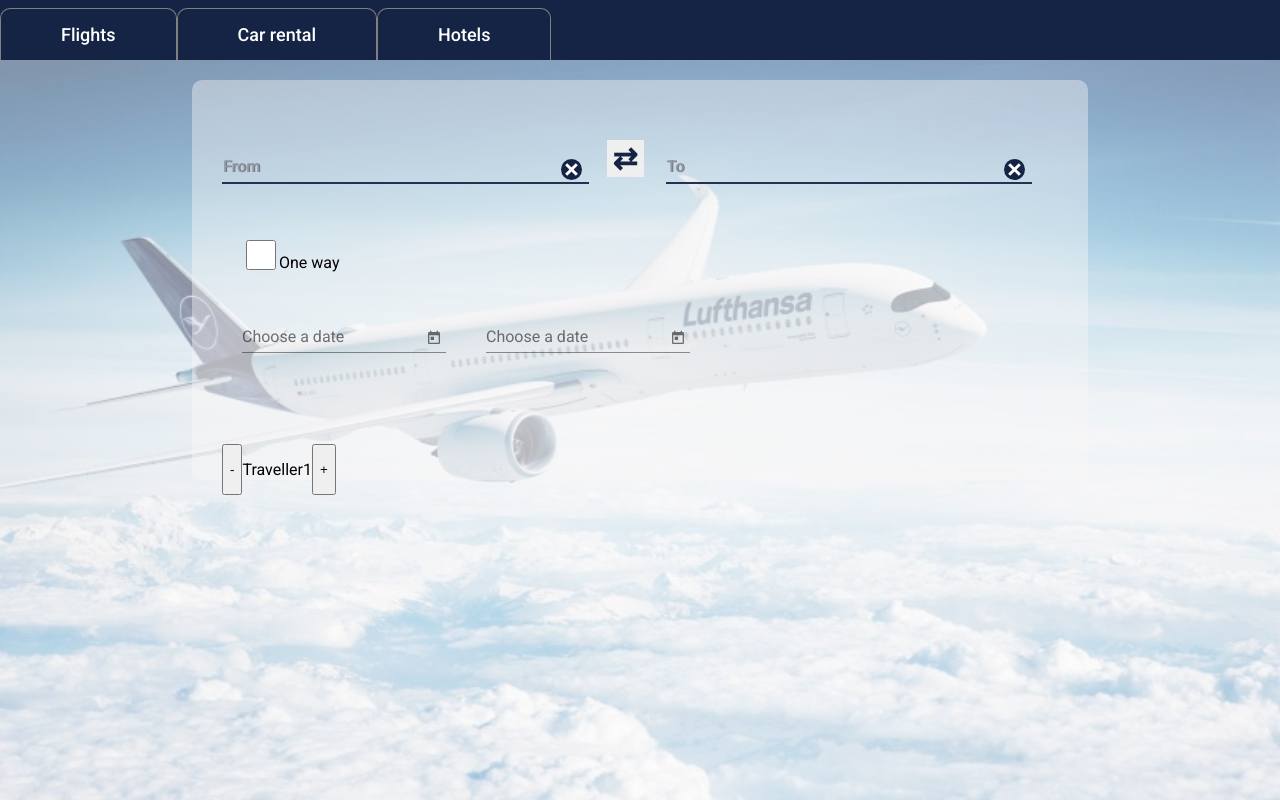
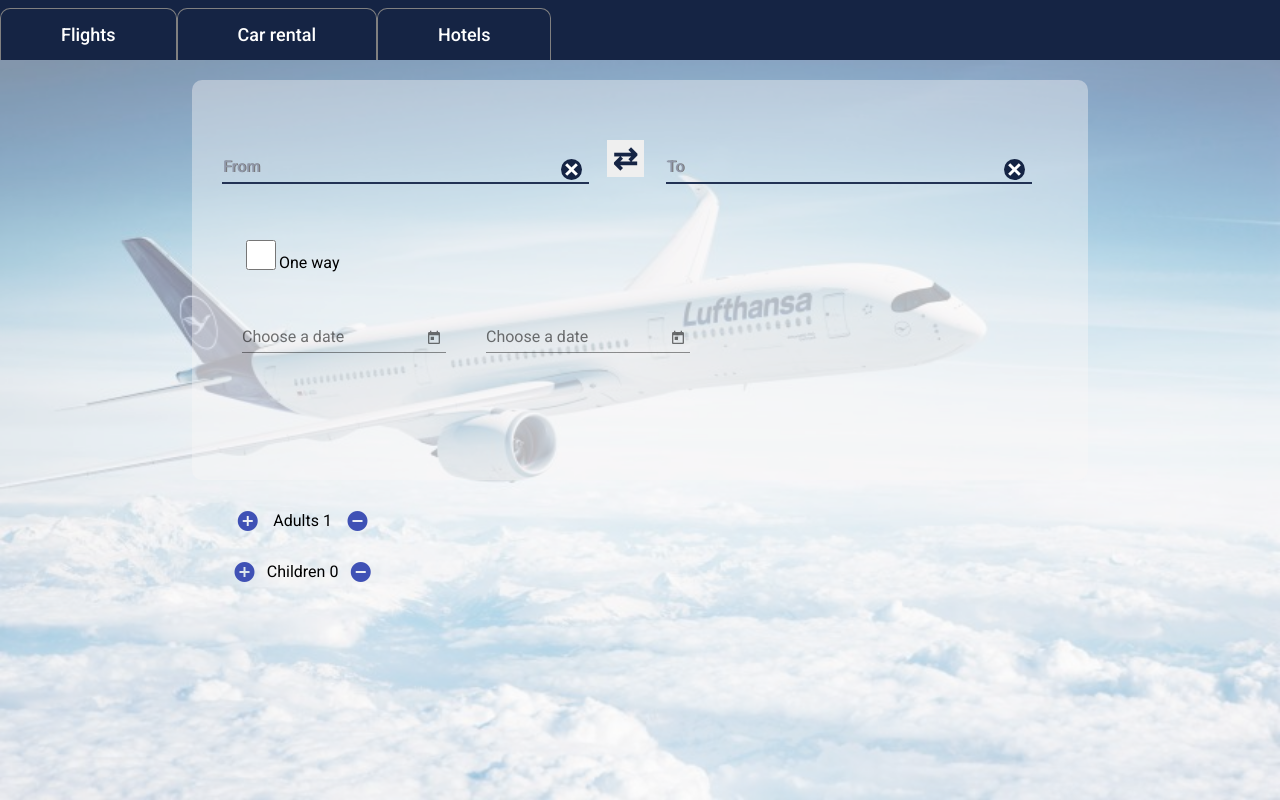
Before and after one commit to ankaziele/flight-search-engine, an Angular app in the folder flight-search-engine/: page / in a window 1280 px wide. Built offline with nearby package versions, Linux system fonts and the light colour scheme.

Commit message:
passenger counter added

```diff
--- a/flight-search-engine/src/app/app.component.html
+++ b/flight-search-engine/src/app/app.component.html
@@ -29,7 +29,8 @@
     </div>
     <div class="calendarWrapper">
       <app-calendar></app-calendar>
-      <app-passenger-counter></app-passenger-counter>
+      <app-passenger-counter [traveller]="adult" [counter]="adultCounter" (numberOfPassengers)="updateNumberOfTravellers($event)"></app-passenger-counter>
+<app-passenger-counter [traveller]="child" [counter]="childCounter" (numberOfPassengers)="updateNumberOfTravellers($event)"></app-passenger-counter>
     </div>
   </div>
 </div>
--- a/flight-search-engine/src/app/app.component.ts
+++ b/flight-search-engine/src/app/app.component.ts
@@ -12,12 +12,13 @@
   from: string = "From";
   to: string = "To";
   checkBox: boolean;
+  adult: string = 'Adults';
+  child: string = 'Children';
+  children: string = 'Children';
   adultCounter: number = 1;
-  childrenCounter: number = 0;
+  childCounter: number = 0;
 
   receiveChangeAirports($event) {
-    console.log("incoming event dest", $event.dest);
-    console.log("incoming event origin", $event.origin);
 
     this.origin = $event.dest;
     this.destination = $event.origin;
@@ -35,4 +36,15 @@
     this.checkBox = $event.selected;
   }
 
+  updateNumberOfTravellers(event) {
+
+    if(event.traveller === this.adult) {
+      this.adultCounter = event.counter
+    }
+    if(event.traveller === this.child) {
+
+      this.childCounter = event.counter
+    }
+  }
+
 }
--- a/flight-search-engine/src/app/passenger-counter/passenger-counter.component.html
+++ b/flight-search-engine/src/app/passenger-counter/passenger-counter.component.html
@@ -1,3 +1,15 @@
-<div class="travellerCounter">
-    <button (click)="removeTraveller()" class="counterButton">-</button><p>Traveller</p><p>{{counter}}</p><button (click)="addTraveller()"class="counterButton">+</button>
-</div>
+<div class="counterWrapper">
+    <mat-icon
+      aria-hidden="false"
+      color="primary"
+      (click)="sendNumberOfPassengers($event)"
+      >add_circle</mat-icon
+    >
+    <p traveller="traveller" counter="counter">{{ traveller }} {{ counter }}</p>
+    <mat-icon
+      aria-hidden="false"
+      color="primary"
+      (click)="sendNumberOfPassengers($event, counter)"
+      >remove_circle</mat-icon
+    >
+  </div>
--- a/flight-search-engine/src/app/passenger-counter/passenger-counter.component.scss
+++ b/flight-search-engine/src/app/passenger-counter/passenger-counter.component.scss
@@ -1,3 +1,7 @@
-.travellerCounter {
+.counterWrapper {
     display: flex;
+    justify-content: space-evenly;
+    align-items: center;
+    width: 20%;
+    max-width: 200px;
 }
--- a/flight-search-engine/src/app/passenger-counter/passenger-counter.component.ts
+++ b/flight-search-engine/src/app/passenger-counter/passenger-counter.component.ts
@@ -1,4 +1,4 @@
-import { Component, OnInit, Input } from '@angular/core';
+import { Component, OnInit, Input, EventEmitter, Output } from "@angular/core";
 
 @Component({
   selector: 'app-passenger-counter',
@@ -6,22 +6,24 @@
   styleUrls: ['./passenger-counter.component.scss']
 })
 export class PassengerCounterComponent implements OnInit {
-  counter: number = 1;
+  @Input() traveller: string;
+  @Input() counter: number;
+  @Output() numberOfPassengers = new EventEmitter<{counter: number, traveller: string}>();
 
-  constructor() { }
+  constructor() {}
 
-  ngOnInit() {
+  ngOnInit() {}
+
+  sendNumberOfPassengers(event) {
+    if (event.target.innerText === "remove_circle") {
+      if(this.counter === 0) {
+        return
+      }
+      this.counter --
+    }
+    if (event.target.innerText === "add_circle") {
+      this.counter++;
+    }
+    this.numberOfPassengers.emit({counter: this.counter, traveller: this.traveller});
   }
-
-  addTraveller() {
-    console.log(this.counter)
-    this.counter ++;
-  }
-
-  removeTraveller() {
-    if (this.counter > 0 ) {
-      this.counter --;
-    }
-  }
-
 }
```
